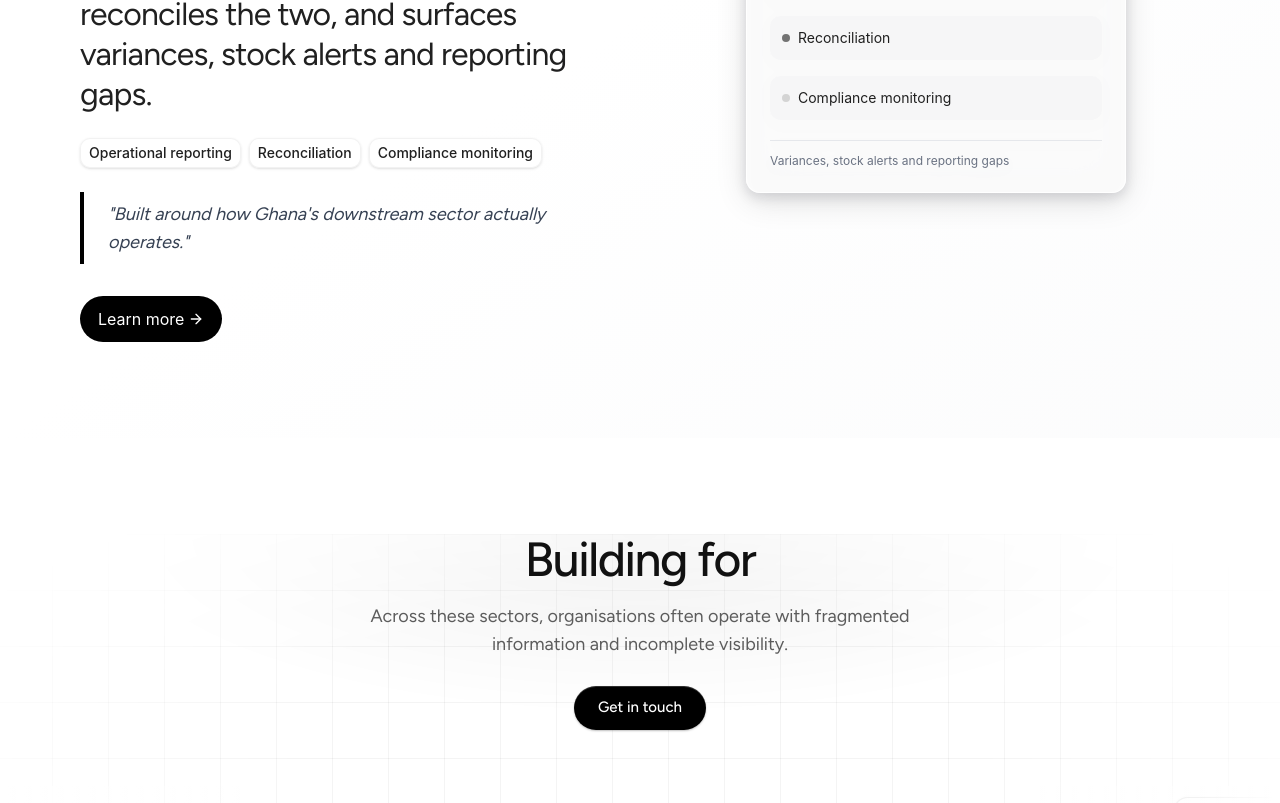
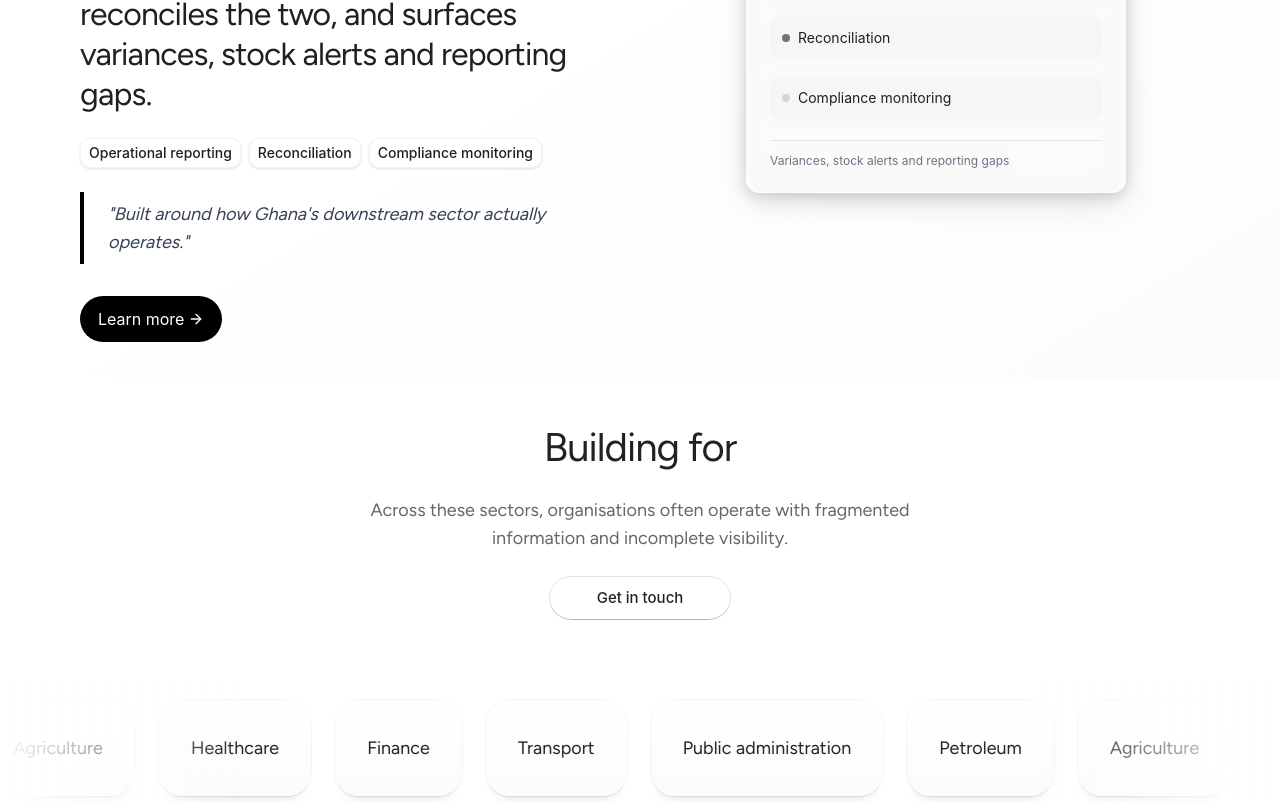
Before and after one commit to Adaaego/LANJ-SYSTEMS, a React (Vite) app: page / in a window 1280 px wide. Shown: the part 1969-2772 px from the top of the page. Built offline with nearby package versions, Linux system fonts and the light colour scheme.

Commit message:
style: reduce spacing between products and building for sections

```diff
--- a/src/components/Products.jsx
+++ b/src/components/Products.jsx
@@ -96,7 +96,7 @@ const Products = () => {
   return (
     <section
       id="products"
-      className="w-full bg-gradient-to-br from-white via-white to-gray-100/30 pt-10 pb-24 px-6 md:px-10 lg:px-16 xl:px-20 scroll-mt-20"
+      className="w-full bg-gradient-to-br from-white via-white to-gray-100/30 pt-10 pb-10 px-6 md:px-10 lg:px-16 xl:px-20 scroll-mt-20"
     >
       <div className="w-full mx-auto">
 
--- a/src/components/Target.jsx
+++ b/src/components/Target.jsx
@@ -1,16 +1,19 @@
+
 import { useEffect, useRef } from "react";
 import { motion } from "framer-motion";
 
+// Sector Information
 const sectors = [
-  { name: "Petroleum", icon: "petroleum", focus: true },
-  { name: "Agriculture", icon: "agriculture" },
-  { name: "Healthcare", icon: "healthcare" },
-  { name: "Finance", icon: "finance" },
-  { name: "Transport", icon: "transport" },
-  { name: "Public administration", icon: "government" },
+  "Petroleum",
+  "Agriculture",
+  "Healthcare",
+  "Finance",
+  "Transport",
+  "Public administration",
 ];
 
 const defaultTopRow = [...sectors, ...sectors];
+
 const defaultBottomRow = [
   ...sectors.slice(3),
   ...sectors.slice(0, 3),
@@ -18,6 +21,7 @@ const defaultBottomRow = [
   ...sectors.slice(0, 3),
 ];
 
+// Organisation Benefits
 const benefits = [
   "Understand what is actually happening",
   "Detect discrepancies and losses earlier",
@@ -26,147 +30,92 @@ const benefits = [
   "Make better operational and strategic decisions",
 ];
 
-const FONT = { fontFamily: "Figtree, sans-serif" };
-
-const icons = {
-  petroleum: (
-    <>
-      <path d="M12 3.2c3.3 4 6 7.1 6 10.3a6 6 0 1 1-12 0c0-3.2 2.7-6.3 6-10.3z" />
-      <path d="M9.2 14.2a3 3 0 0 0 2.3 2.6" />
-    </>
-  ),
-  agriculture: (
-    <>
-      <path d="M12 21v-8" />
-      <path d="M12 13c0-3.3-2.4-5.6-6-5.6 0 3.6 2.4 5.6 6 5.6z" />
-      <path d="M12 11c0-3 2.2-5.4 6-5.4 0 3.4-2.2 5.4-6 5.4z" />
-    </>
-  ),
-  healthcare: <path d="M9 3h6v6h6v6h-6v6H9v-6H3V9h6z" />,
-  finance: (
-    <>
-      <rect x="4" y="11" width="4" height="9" rx="1" />
-      <rect x="10" y="5" width="4" height="15" rx="1" />
-      <rect x="16" y="8" width="4" height="12" rx="1" />
-    </>
-  ),
-  transport: (
-    <>
-      <path d="M3 6h11v10H3z" />
-      <path d="M14 9h4l3 3v4h-7" />
-      <circle cx="7.5" cy="17.5" r="1.8" />
-      <circle cx="17.5" cy="17.5" r="1.8" />
-    </>
-  ),
-  government: (
-    <>
-      <path d="M3 9.5 12 4l9 5.5" />
-      <path d="M5 10v8M9.5 10v8M14.5 10v8M19 10v8" />
-      <path d="M3 20h18" />
-    </>
-  ),
-  check: <path d="M5 12.5l4.2 4.2L19 7" />,
+// Sector Card Styling
+const tileStyle = {
+  backgroundImage:
+    "linear-gradient(rgb(255, 255, 255), rgb(252, 252, 252))",
+  boxShadow:
+    "rgba(0, 0, 0, 0.04) 0px 0px 0px 1px, rgba(0, 0, 0, 0.04) 0px 1px 1px 0px, rgba(0, 0, 0, 0.04) 0px 3px 3px -1.4px, rgba(0, 0, 0, 0.04) 0px 6px 6px -3px, rgba(0, 0, 0, 0.04) 0px 12px 12px -6px, rgba(0, 0, 0, 0.04) 0px 12px 12px -12px",
 };
 
-const Icon = ({ name, size = 22 }) => (
-  <svg
-    width={size}
-    height={size}
-    viewBox="0 0 24 24"
-    fill="none"
-    stroke="currentColor"
-    strokeWidth="1.6"
-    strokeLinecap="round"
-    strokeLinejoin="round"
-    aria-hidden="true"
+// Individual Sector Tile
+const SectorTile = ({ name }) => (
+  <div
+    className="flex flex-col items-center justify-center gap-1.5 h-24 px-8 rounded-3xl flex-shrink-0 text-lg text-[#202020]"
+    style={{
+      ...tileStyle,
+      fontFamily: "Figtree, sans-serif",
+    }}
   >
-    {icons[name]}
-  </svg>
+    <span>{name}</span>
+  </div>
 );
 
-const tileShadow =
-  "inset 0 1px 0 rgba(255,255,255,1), 0 0 0 1px rgba(0,0,0,0.06), 0 1px 1px rgba(0,0,0,0.04), 0 4px 8px -2px rgba(0,0,0,0.06), 0 12px 24px -8px rgba(0,0,0,0.08)";
-const focusShadow =
-  "inset 0 1px 0 rgba(255,255,255,0.16), 0 0 0 1px rgba(0,0,0,1), 0 8px 16px -4px rgba(0,0,0,0.25), 0 20px 32px -12px rgba(0,0,0,0.35)";
-
-const SectorTile = ({ sector }) => {
-  const focus = sector.focus;
-  return (
-    <div
-      className={`relative flex items-center gap-3.5 h-24 pl-5 pr-8 rounded-[22px] flex-shrink-0 text-lg ${
-        focus ? "text-white" : "text-[#202020]"
-      }`}
-      style={{
-        ...FONT,
-        boxShadow: focus ? focusShadow : tileShadow,
-        backgroundImage: focus
-          ? "linear-gradient(180deg, #2a2a2a 0%, #000000 100%)"
-          : "linear-gradient(180deg, #ffffff, #fafafa)",
-      }}
-    >
-      {focus && (
-        <span
-          className="absolute -top-3 left-5 flex items-center gap-1.5 rounded-full bg-white px-2.5 py-1 text-xs font-medium text-[#202020]"
-          style={{ boxShadow: "0 0 0 1px rgba(0,0,0,0.12), 0 2px 6px rgba(0,0,0,0.12)" }}
-        >
-          <span className="relative flex h-1.5 w-1.5">
-            <span className="absolute inline-flex h-full w-full rounded-full bg-black opacity-60 animate-ping motion-reduce:animate-none" />
-            <span className="relative inline-flex h-1.5 w-1.5 rounded-full bg-black" />
-          </span>
-          Current focus
-        </span>
-      )}
-      <span
-        className={`grid h-11 w-11 place-items-center rounded-xl ${
-          focus ? "bg-white/10 ring-1 ring-white/15" : "bg-[#f4f4f5] ring-1 ring-black/5"
-        }`}
-      >
-        <Icon name={sector.icon} />
-      </span>
-      <span className="font-medium tracking-tight">{sector.name}</span>
-    </div>
-  );
-};
-
-const CarouselRow = ({ items, speed, position, direction = 1, pausedRef }) => {
+// Scrolling Carousel Row
+const CarouselRow = ({ items, speed, position }) => {
   const rowRef = useRef(null);
 
   useEffect(() => {
     const row = rowRef.current;
     if (!row) return;
-    if (window.matchMedia("(prefers-reduced-motion: reduce)").matches) return;
 
-    let id;
+    const reducedMotion = window.matchMedia(
+      "(prefers-reduced-motion: reduce)"
+    );
+
+    if (reducedMotion.matches) return;
+
+    let animationId;
     let offset = 0;
-    let last = null;
+    let lastTime = null;
 
-    const tick = (t) => {
-      if (last === null) last = t;
-      const delta = Math.min(t - last, 64);
-      last = t;
+    const animate = (timestamp) => {
+      if (lastTime === null) lastTime = timestamp;
 
-      const group = row.firstElementChild;
-      const loop = group ? group.getBoundingClientRect().width + 24 : 0;
+      // Normalize speed across different refresh rates
+      const delta = Math.min(timestamp - lastTime, 64);
+      lastTime = timestamp;
 
-      if (loop > 0) {
-        if (!pausedRef.current) offset = (offset + speed * (delta / 16.667)) % loop;
-        const x = direction === 1 ? -offset : offset - loop;
-        row.style.transform = `translate3d(${x}px, 0, 0)`;
+      // Measure the first duplicated group
+      const firstGroup = row.firstElementChild;
+      const loopWidth = firstGroup
+        ? firstGroup.getBoundingClientRect().width + 24
+        : 0;
+
+      if (loopWidth > 0) {
+        offset = (offset + speed * (delta / 16.667)) % loopWidth;
+        row.style.transform = `translate3d(${-offset}px, 0, 0)`;
       }
-      id = requestAnimationFrame(tick);
+
+      animationId = requestAnimationFrame(animate);
     };
 
-    id = requestAnimationFrame(tick);
-    return () => cancelAnimationFrame(id);
-  }, [speed, items, direction, pausedRef]);
+    animationId = requestAnimationFrame(animate);
+
+    return () => {
+      cancelAnimationFrame(animationId);
+    };
+  }, [speed, items]);
 
   return (
-    <div className={`absolute ${position} flex w-max whitespace-nowrap`}>
-      <div ref={rowRef} className="flex w-max gap-6 will-change-transform">
+    <div
+      className={`absolute ${position} flex w-max whitespace-nowrap`}
+      aria-hidden="true"
+    >
+      <div
+        ref={rowRef}
+        className="flex w-max gap-6 will-change-transform"
+      >
         {[0, 1].map((copy) => (
-          <div key={copy} className="flex gap-6 shrink-0">
-            {items.map((sector, i) => (
-              <SectorTile key={`${copy}-${i}`} sector={sector} />
+          <div
+            key={copy}
+            className="flex gap-6 shrink-0"
+          >
+            {items.map((name, index) => (
+              <SectorTile
+                key={`${copy}-${index}`}
+                name={name}
+              />
             ))}
           </div>
         ))}
@@ -175,6 +124,7 @@ const CarouselRow = ({ items, speed, position, direction = 1, pausedRef }) => {
   );
 };
 
+// Main Building For Section
 const Target = ({
   buttonText = "Get in touch",
   buttonHref = "#contact",
@@ -183,117 +133,158 @@ const Target = ({
   topRow = defaultTopRow,
   bottomRow = defaultBottomRow,
 }) => {
-  const pausedRef = useRef(false);
+  return (
+    <section
+      id="sectors"
+      className="w-full pt-10 pb-24 bg-white scroll-mt-20 overflow-hidden"
+    >
+      <div className="max-w-[680px] mx-auto px-6 lg:px-8">
 
-  return (
-    <section id="sectors" className="w-full py-24 bg-white scroll-mt-20 overflow-hidden">
-      <div className="relative">
-        {/* Soft grid and glow behind heading and carousel */}
-        <div
-          className="pointer-events-none absolute inset-0"
-          aria-hidden="true"
-          style={{
-            backgroundImage:
-              "radial-gradient(ellipse 60% 50% at 50% 0%, rgba(0,0,0,0.06), transparent 70%), linear-gradient(to right, rgba(0,0,0,0.045) 1px, transparent 1px), linear-gradient(to bottom, rgba(0,0,0,0.045) 1px, transparent 1px)",
-            backgroundSize: "100% 100%, 56px 56px, 56px 56px",
-            backgroundPosition: "center top",
-            WebkitMaskImage:
-              "radial-gradient(ellipse 75% 70% at 50% 40%, #000 35%, transparent 80%)",
-            maskImage:
-              "radial-gradient(ellipse 75% 70% at 50% 40%, #000 35%, transparent 80%)",
-          }}
-        />
-
-        <div className="relative max-w-[680px] mx-auto px-6 lg:px-8">
+        {/* Section Heading */}
         <motion.div
-            initial={{ opacity: 0, y: 24 }}
+          initial={{ opacity: 0, y: 30 }}
           whileInView={{ opacity: 1, y: 0 }}
           viewport={{ once: true, margin: "-100px" }}
-            transition={{ duration: 0.6, ease: "easeOut" }}
+          transition={{
+            duration: 0.6,
+            ease: "easeOut",
+          }}
           className="flex flex-col items-center mb-20"
         >
+          <div className="flex flex-col items-center gap-4">
+
             <h2
-              className="text-[40px] sm:text-5xl leading-[1.08] text-[#111] text-center tracking-[-0.03em]"
-              style={{ ...FONT, fontWeight: 500 }}
+              className="text-[40px] leading-tight font-normal text-[#222222] text-center tracking-tight mb-0"
+              style={{
+                fontFamily: "Figtree, sans-serif",
+                fontWeight: 400,
+              }}
             >
               {title}
             </h2>
+
             <p
-              className="text-lg leading-7 text-[#5c5c5c] text-center max-w-[560px] mt-4"
-              style={FONT}
+              className="text-lg leading-7 text-[#666666] text-center max-w-[600px] mt-2"
+              style={{
+                fontFamily: "Figtree, sans-serif",
+              }}
             >
               {subtitle}
             </p>
+          </div>
+
+          {/* Get in Touch Button */}
+          <motion.div
+            initial={{ opacity: 0, scale: 0.95 }}
+            whileInView={{ opacity: 1, scale: 1 }}
+            viewport={{ once: true }}
+            transition={{
+              duration: 0.4,
+              delay: 0.2,
+              ease: "easeOut",
+            }}
+            className="flex gap-3 mt-6"
+          >
             <a
               href={buttonHref}
-              className="mt-7 inline-flex h-11 items-center justify-center rounded-full bg-black px-6 text-[15px] font-medium text-white transition-colors duration-150 hover:bg-[#2a2a2a] focus-visible:outline focus-visible:outline-2 focus-visible:outline-offset-2 focus-visible:outline-black"
+              className="inline-block px-5 py-2.5 rounded-full bg-white text-[#222222] text-[15px] font-medium leading-6 text-center whitespace-nowrap transition-all duration-75 ease-out w-[182px] cursor-pointer hover:shadow-lg"
               style={{
-                ...FONT,
-                boxShadow: "inset 0 1px 0 rgba(255,255,255,0.18), 0 1px 2px rgba(0,0,0,0.25)",
+                boxShadow:
+                  "0 -1px 0 0 rgb(181, 181, 181) inset, -1px 0 0 0 rgb(227, 227, 227) inset, 1px 0 0 0 rgb(227, 227, 227) inset, 0 1px 0 0 rgb(227, 227, 227) inset",
+                backgroundImage:
+                  "linear-gradient(rgba(255, 255, 255, 0.06) 80%, rgba(255, 255, 255, 0.12))",
               }}
             >
               {buttonText}
             </a>
           </motion.div>
+        </motion.div>
       </div>
 
+      {/* Accessible Sector List */}
       <ul className="sr-only">
-          {sectors.map((s) => (
-            <li key={s.name}>{s.focus ? `${s.name} (current focus)` : s.name}</li>
+        {sectors.map((sector) => (
+          <li key={sector}>
+            {sector}
+          </li>
         ))}
       </ul>
 
+      {/* Animated Sector Carousel */}
       <div
         className="relative h-[268px] -mt-6 overflow-hidden"
-          onMouseEnter={() => (pausedRef.current = true)}
-          onMouseLeave={() => (pausedRef.current = false)}
+        aria-hidden="true"
       >
-          <CarouselRow items={topRow} speed={0.5} position="top-6" direction={1} pausedRef={pausedRef} />
-          <CarouselRow items={bottomRow} speed={0.6} position="top-[148px]" direction={-1} pausedRef={pausedRef} />
+        {/* Top Scrolling Row */}
+        <CarouselRow
+          items={topRow}
+          speed={0.5}
+          position="top-6"
+        />
+
+        {/* Bottom Scrolling Row */}
+        <CarouselRow
+          items={bottomRow}
+          speed={0.65}
+          position="top-[148px]"
+        />
+
+        {/* Left Fade */}
         <div
           className="absolute inset-y-0 left-0 w-24 sm:w-60 z-10 pointer-events-none"
-            style={{ backgroundImage: "linear-gradient(90deg, #fff, rgba(255,255,255,0))" }}
+          style={{
+            backgroundImage:
+              "linear-gradient(90deg, rgb(255, 255, 255), rgba(255, 255, 255, 0))",
+          }}
         />
+
+        {/* Right Fade */}
         <div
           className="absolute inset-y-0 right-0 w-24 sm:w-60 z-10 pointer-events-none"
-            style={{ backgroundImage: "linear-gradient(90deg, rgba(255,255,255,0), #fff)" }}
+          style={{
+            backgroundImage:
+              "linear-gradient(90deg, rgba(255, 255, 255, 0), rgb(255, 255, 255))",
+          }}
         />
       </div>
-      </div>
 
+      {/* Organisation Benefits */}
       <motion.div
-        initial={{ opacity: 0, y: 24 }}
+        initial={{ opacity: 0, y: 30 }}
         whileInView={{ opacity: 1, y: 0 }}
         viewport={{ once: true, margin: "-60px" }}
-        transition={{ duration: 0.6, ease: "easeOut" }}
-        className="w-full max-w-[1400px] mx-auto px-6 lg:px-11 mt-24"
-        style={FONT}
+        transition={{
+          duration: 0.6,
+          ease: "easeOut",
+        }}
+        className="max-w-[680px] mx-auto px-6 lg:px-8 mt-16"
+        style={{
+          fontFamily: "Figtree, sans-serif",
+        }}
       >
-        <div className="grid gap-10 lg:grid-cols-[1fr_2fr] lg:gap-12">
-          <div>
-            <h3 className="text-[40px] leading-[1.1] font-medium tracking-[-0.03em] text-[#111]">
+        <h3 className="text-2xl sm:text-3xl font-normal tracking-tight text-[#202020] mb-8">
           LANJ helps organisations:
         </h3>
-            <p className="mt-4 text-lg leading-7 text-[#5c5c5c]">
-              Sector by sector. Product by product.
-            </p>
-          </div>
-          <ul className="border-t border-black/10">
-            {benefits.map((benefit, i) => (
+
+        <ul className="flex flex-col gap-4">
+          {benefits.map((benefit, index) => (
             <li
-                key={benefit}
-                className="grid grid-cols-[48px_1fr] items-baseline border-b border-black/10 py-6"
+              key={index}
+              className="flex items-start gap-4 text-lg leading-7 text-[#666666]"
             >
-                <span className="text-sm tabular-nums text-[#8a8a8a]">
-                  {String(i + 1).padStart(2, "0")}
-                </span>
-                <span className="text-xl leading-snug tracking-tight text-[#202020]">
-                  {benefit}
-                </span>
+              <span
+                className="w-1.5 h-1.5 mt-2.5 rounded-full bg-[#202020] flex-shrink-0"
+                aria-hidden="true"
+              />
+              <span>{benefit}</span>
             </li>
           ))}
         </ul>
-        </div>
+
+        {/* Closing Statement */}
+        <p className="text-xl sm:text-2xl font-medium tracking-tight text-[#202020] mt-12">
+          Sector by sector. Product by product.
+        </p>
       </motion.div>
     </section>
   );
```
Lines whose indentation alone changed are shown as unchanged.
